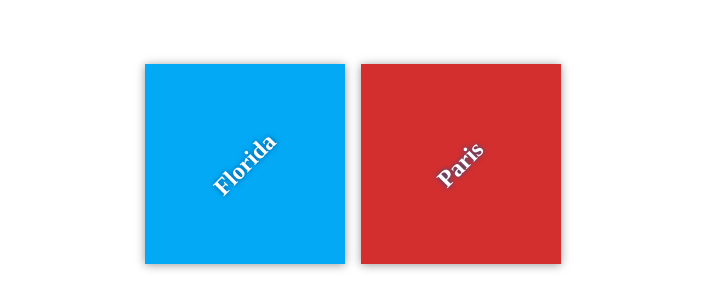
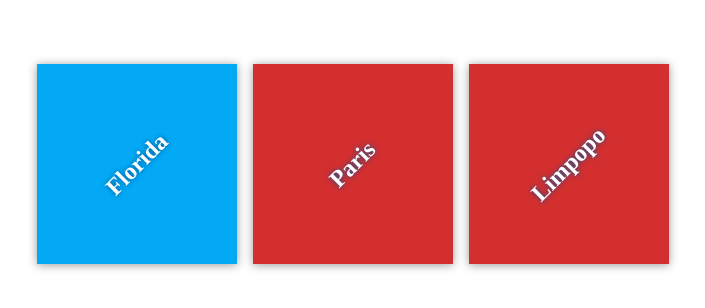
Before and after one commit to Cumulonimbus78/my-travel-plans, a plain HTML site: page index.html in a window 1280 px wide. Shown: the part 236-544 px from the top of the page, without its empty margins (287-992 px from the left). Drawn offline with Linux system fonts and the light colour scheme.

Commit message:
Limpopo destination

```diff
--- a/index.html
+++ b/index.html
@@ -17,6 +17,10 @@
             <div class="destination" id="paris">
                 <h2>Paris</h2>
             </div>
+
+            <div class="destination" id="paris">
+                <h2>Limpopo</h2>
+            </div>
         </div>
     </div>
 
```
